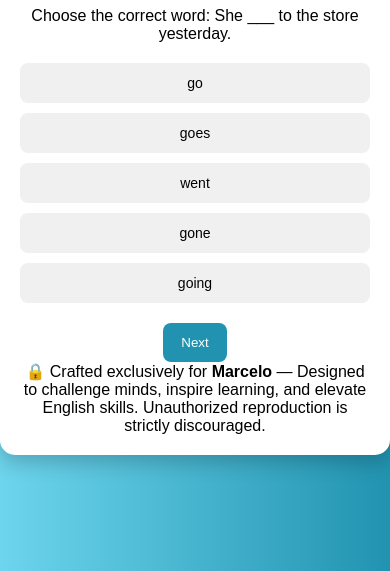
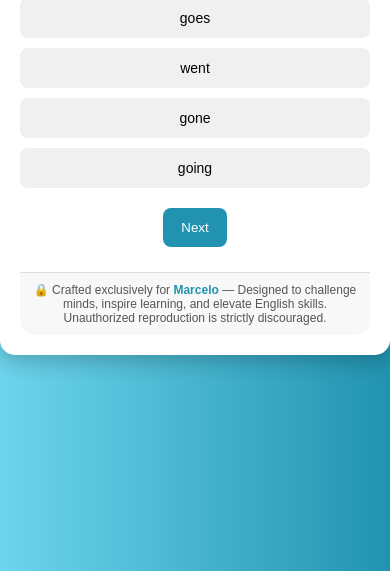
Before and after one commit to GengarLearning/intermediateEnglish, a plain HTML site: page index.html in a window 390 px wide. Shown: the part 273-844 px from the top of the page. Drawn offline with Linux system fonts and the light colour scheme.

Commit message:
Update style.css

```diff
--- a/style.css
+++ b/style.css
@@ -5,8 +5,8 @@ body {
     padding: 0;
     display: flex;
     justify-content: center;
-    align-items: center;
-    height: 100vh;
+    align-items: flex-start;
+    min-height: 100vh;
     overflow-y: auto;
 }
 
@@ -16,7 +16,7 @@ body {
     border-radius: 15px;
     box-shadow: 0 8px 20px rgba(0,0,0,0.2);
     width: 90%;
-    max-width: 650px;
+    max-width: 850px;
     text-align: center;
 }
 
@@ -82,9 +82,19 @@ h1 {
     display: none;
 }
 
-/* Review styles */
+/* Review layout */
+#review-wrapper {
+    display: flex;
+    gap: 20px;
+    margin-top: 20px;
+    text-align: left;
+}
+
+.review-column {
+    flex: 1;
+}
+
 .review-item {
-    text-align: left;
     padding: 12px;
     border-bottom: 1px solid #ddd;
 }
@@ -102,9 +112,34 @@ h1 {
     font-weight: bold;
 }
 
+/* Footer note */
+.quiz-footer {
+    margin-top: 25px;
+    font-size: 13px;
+    color: #555;
+    padding: 10px;
+    border-top: 1px solid #ddd;
+    background: #f8f8f8;
+    border-radius: 0 0 15px 15px;
+}
+
+.quiz-footer strong {
+    color: #2193b0;
+}
+
+@media (max-width: 700px) {
+    #review-wrapper {
+        flex-direction: column;
+    }
+}
+
 @media (max-width: 500px) {
     .option {
         font-size: 14px;
         padding: 10px;
     }
+
+    .quiz-footer {
+        font-size: 12px;
+    }
 }
```
